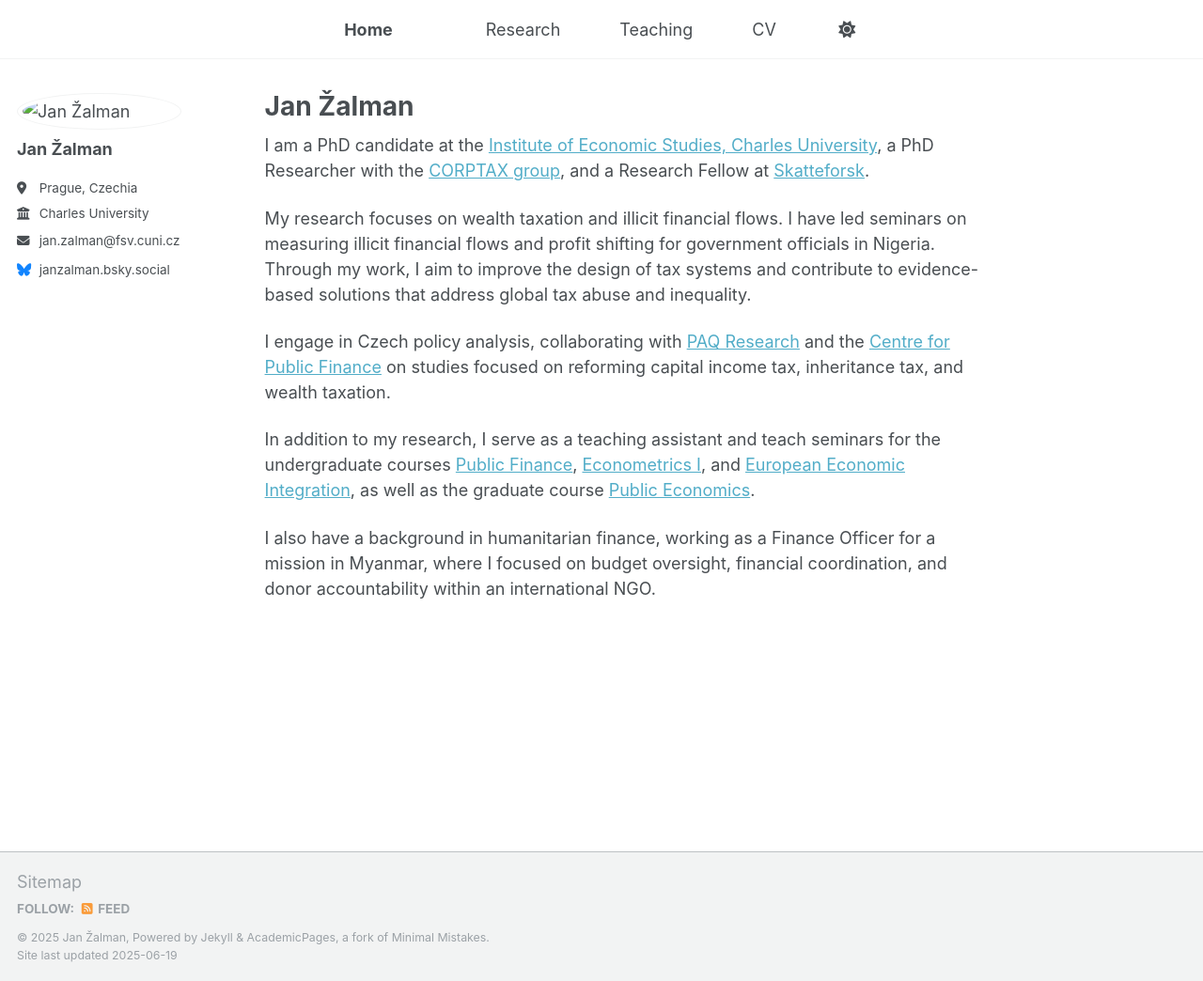
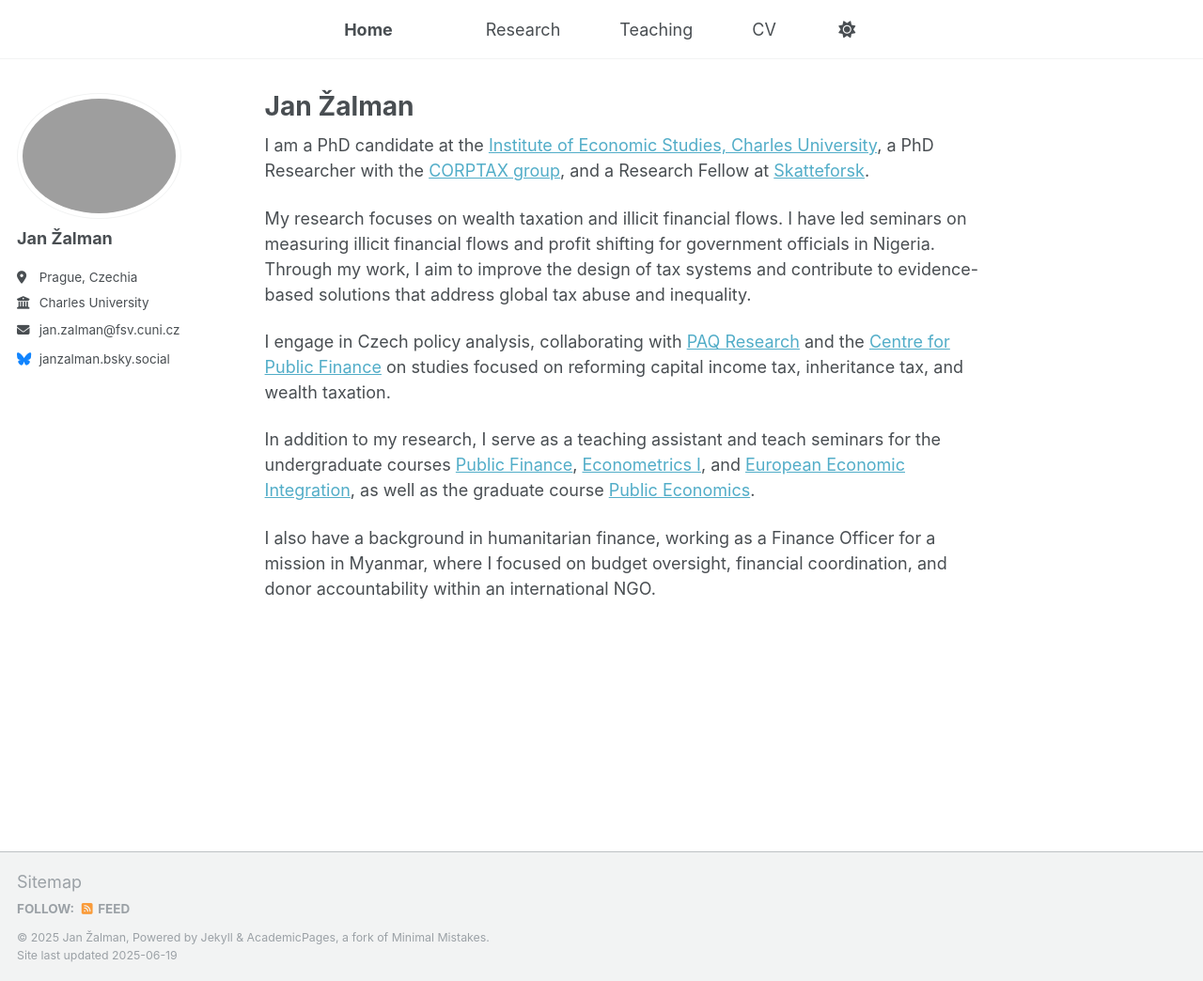
Before and after one commit to janzalman/janzalman.github.io, a Jekyll site: the page built from _pages/index.md, in a window 1280 px wide and 1044 px high. Shown: the whole window at 94% size. Built offline with Jekyll 4.4.1, drawn with Linux system fonts in a browser that asks for light colours.

Commit message:
Update _config.yml

```diff
--- a/_config.yml
+++ b/_config.yml
@@ -22,7 +22,7 @@ repository               : "janzalman/janzalman.github.io"
 #               Additional customization can be done by editing /_includes/author-profile.html
 author:
   # Biographic information
-  avatar           : "images/profile.jpg"
+  avatar           : "images/profile.png"
   name             : "Jan Žalman"
   pronouns         : # example: "she/her"
   bio              : ""
```
